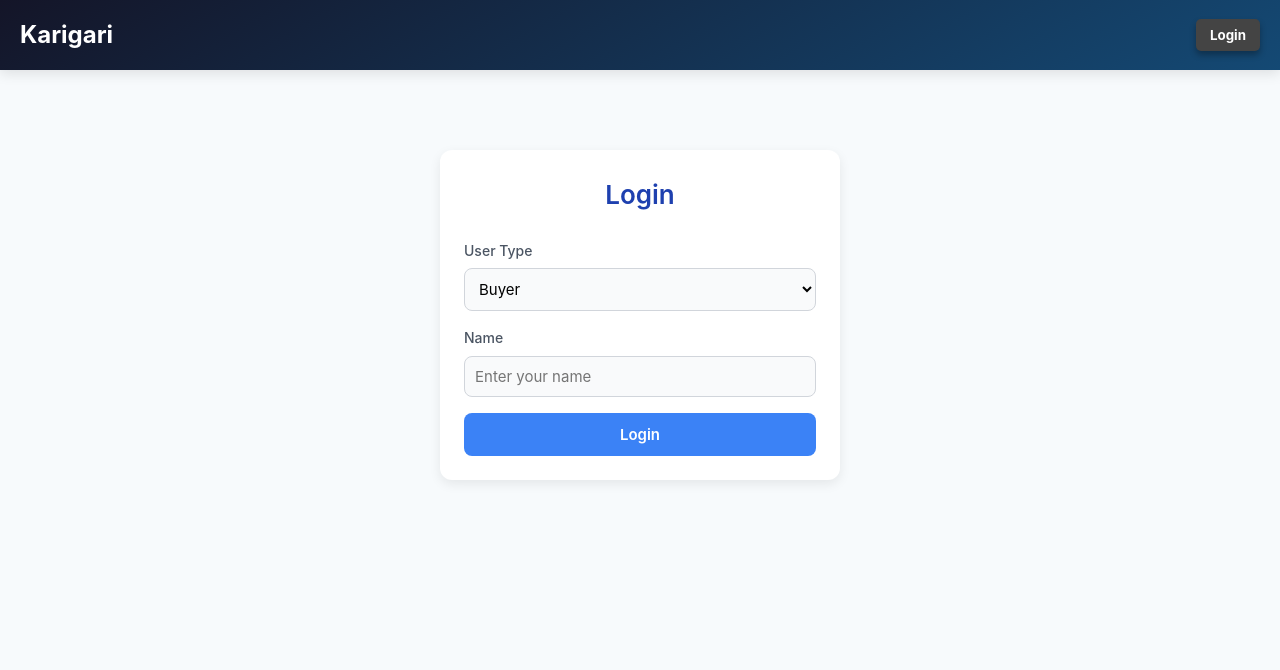
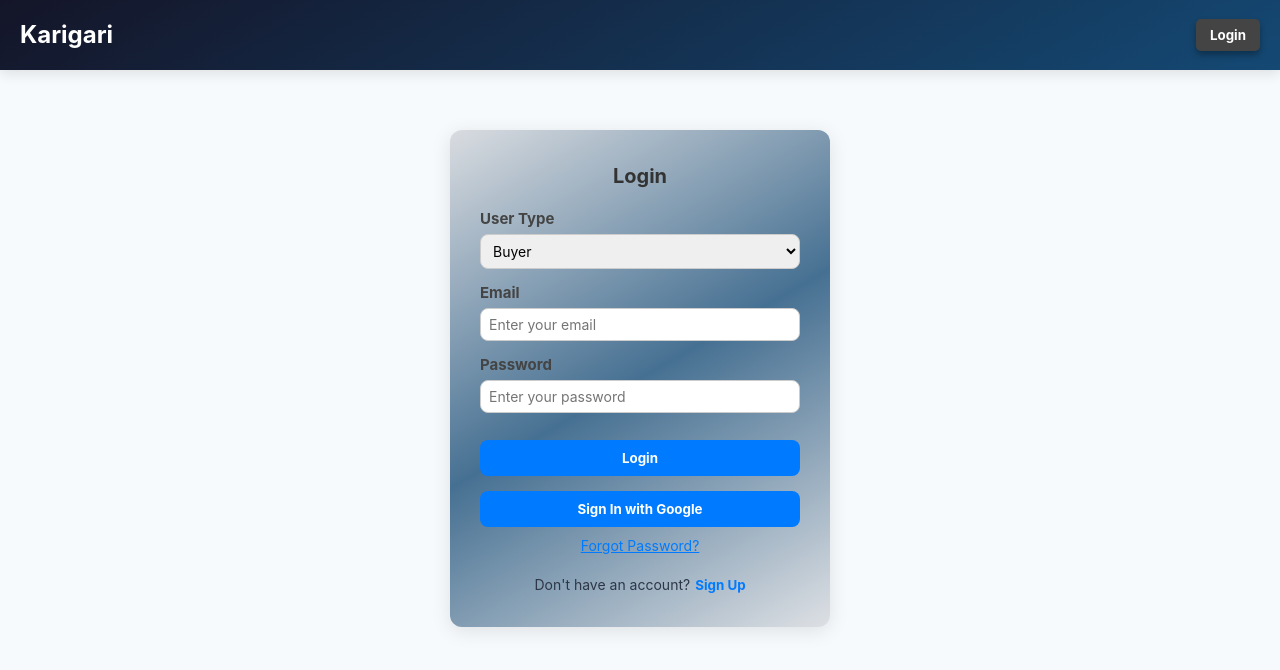
Before and after one commit to Jitankasarkar/prototype, a React (Vite) app: page / in a window 1280 px wide. Both pictures are taken after a click on the button "Login". Shown: the top 670 px of the page. Built offline with nearby package versions, Linux system fonts and the light colour scheme.

Commit message:
firebase authentication

```diff
--- a/index.html
+++ b/index.html
@@ -5,7 +5,7 @@
     <link rel="icon" type="image/svg+xml" href="/vite.svg" />
     <meta name="viewport" content="width=device-width, initial-scale=1.0" />
     <link rel="stylesheet" href="https://cdnjs.cloudflare.com/ajax/libs/font-awesome/6.7.2/css/all.min.css" integrity="sha512-Evv84Mr4kqVGRNSgIGL/F/aIDqQb7xQ2vcrdIwxfjThSH8CSR7PBEakCr51Ck+w+/U6swU2Im1vVX0SVk9ABhg==" crossorigin="anonymous" referrerpolicy="no-referrer" />
-    <title>Vite + React</title>
+    <title>Karigari</title>
   </head>
   <body>
     <div id="root"></div>
--- a/package.json
+++ b/package.json
@@ -13,6 +13,7 @@
     "deploy": "gh-pages -d dist"
   },
   "dependencies": {
+    "firebase": "^11.9.0",
     "react": "^19.1.0",
     "react-dom": "^19.1.0"
   },
--- a/src/App.jsx
+++ b/src/App.jsx
@@ -1,4 +1,7 @@
 import { useState, useEffect } from 'react';
+import { auth, provider } from './firebase';
+import { signInWithPopup, signOut } from 'firebase/auth';
+
 import NavBar from './components/NavBar';
 import HomePage from './components/HomePage';
 import LoginPage from './components/LoginPage';
@@ -13,7 +16,6 @@ const initialProducts = [
 function App() {
   const [user, setUser] = useState(null);
   const [products, setProducts] = useState(initialProducts);
-
   const [currentPage, setCurrentPage] = useState('home');
 
   useEffect(() => {
@@ -36,10 +38,36 @@ function App() {
     localStorage.setItem('user', JSON.stringify(newUser));
   };
 
-  const handleLogout = () => {
-    setUser(null);
-    setCurrentPage('home');
-    localStorage.removeItem('user');
+  const handleGoogleLogin = async () => {
+    try {
+      const result = await signInWithPopup(auth, provider);
+      const loggedInUser = result.user;
+      const newUser = {
+        type: 'buyer', // default or later let them choose
+        name: loggedInUser.displayName,
+        email: loggedInUser.email,
+        photoURL: loggedInUser.photoURL,
+        google: true
+      };
+      setUser(newUser);
+      setCurrentPage('buyer');
+      localStorage.setItem('user', JSON.stringify(newUser));
+    } catch (error) {
+      console.error("Google login failed", error);
+    }
+  };
+
+  const handleLogout = async () => {
+    try {
+      if (user?.google) {
+        await signOut(auth);
+      }
+      setUser(null);
+      setCurrentPage('home');
+      localStorage.removeItem('user');
+    } catch (error) {
+      console.error("Logout failed", error);
+    }
   };
 
   const handleReset = () => {
@@ -60,13 +88,14 @@ function App() {
         user={user}
         currentPage={currentPage}
         onLoginClick={() => setCurrentPage('login')}
+        onGoogleLogin={handleGoogleLogin}
         onHomeClick={() => setCurrentPage('home')}
         onLogout={handleLogout}
         onReset={handleReset}
       />
       <div className="container">
         {currentPage === 'home' && <HomePage />}
-        {currentPage === 'login' && <LoginPage onLogin={handleLogin} />}
+        {currentPage === 'login' && <LoginPage onLogin={handleLogin} onGoogleLogin={handleGoogleLogin} />}
         {currentPage === 'seller' && <SellerDashboard products={products} addProduct={addProduct} />}
         {currentPage === 'buyer' && <BuyerDashboard products={products} />}
       </div>
--- a/src/components/LoginPage.jsx
+++ b/src/components/LoginPage.jsx
@@ -1,24 +1,66 @@
 import { useState } from 'react';
+import { auth, provider } from '../firebase';
+import {
+  signInWithEmailAndPassword,
+  signInWithPopup,
+  sendPasswordResetEmail,
+  createUserWithEmailAndPassword,
+} from 'firebase/auth';
 
 function LoginPage({ onLogin }) {
   const [userType, setUserType] = useState('buyer');
-  const [userName, setUserName] = useState('');
+  const [email, setEmail] = useState('');
+  const [password, setPassword] = useState('');
+  const [isSignup, setIsSignup] = useState(false);
   const [error, setError] = useState('');
 
-  const handleSubmit = (e) => {
+  const handleSubmit = async (e) => {
     e.preventDefault();
-    if (userName.trim()) {
-      setError('');
-      onLogin(userType, userName);
-    } else {
-      setError('Please enter a name');
+    if (!email || !password) {
+      return setError('Please fill in all fields');
+    }
+
+    try {
+      if (isSignup) {
+        await createUserWithEmailAndPassword(auth, email, password);
+      } else {
+        await signInWithEmailAndPassword(auth, email, password);
+      }
+
+      // Get displayName from email if needed
+      const name = email.split('@')[0];
+      onLogin(userType, name);
+    } catch (err) {
+      setError(err.message);
+    }
+  };
+
+  const handleForgotPassword = async () => {
+    if (!email) {
+      return setError('Enter your email to reset password');
+    }
+    try {
+      await sendPasswordResetEmail(auth, email);
+      setError('Password reset link sent! Check your inbox.');
+    } catch (err) {
+      setError(err.message);
+    }
+  };
+
+  const handleGoogleSignIn = async () => {
+    try {
+      const result = await signInWithPopup(auth, provider);
+      const user = result.user;
+      onLogin(userType, user.displayName || user.email.split('@')[0]);
+    } catch (err) {
+      setError(err.message);
     }
   };
 
   return (
     <div className="login-container">
-      <h2 className="login-title">Login</h2>
-      <div className="login-form">
+      <h2 className="login-title">{isSignup ? 'Sign Up' : 'Login'}</h2>
+      <form className="login-form" onSubmit={handleSubmit}>
         <div className="form-group">
           <label className="form-label">User Type</label>
           <select
@@ -30,21 +72,50 @@ function LoginPage({ onLogin }) {
             <option value="seller">Seller</option>
           </select>
         </div>
+
         <div className="form-group">
-          <label className="form-label">Name</label>
+          <label className="form-label">Email</label>
           <input
-            type="text"
-            value={userName}
-            onChange={(e) => setUserName(e.target.value)}
+            type="email"
+            value={email}
+            onChange={(e) => setEmail(e.target.value)}
             className="form-input"
-            placeholder="Enter your name"
+            placeholder="Enter your email"
           />
-          {error && <p className="form-error">{error}</p>}
         </div>
-        <button onClick={handleSubmit} className="form-button">
-          Login
+
+        <div className="form-group">
+          <label className="form-label">Password</label>
+          <input
+            type="password"
+            value={password}
+            onChange={(e) => setPassword(e.target.value)}
+            className="form-input"
+            placeholder="Enter your password"
+          />
+        </div>
+
+        {error && <p className="form-error">{error}</p>}
+
+        <button type="submit" className="form-button">
+          {isSignup ? 'Sign Up' : 'Login'}
         </button>
-      </div>
+
+        <button type="button" className="form-button" onClick={handleGoogleSignIn}>
+          Sign In with Google
+        </button>
+
+        <button type="button" className="form-link" onClick={handleForgotPassword}>
+          Forgot Password?
+        </button>
+
+        <p className="form-toggle">
+          {isSignup ? 'Already have an account?' : "Don't have an account?"}
+          <button type="button" onClick={() => setIsSignup(!isSignup)}>
+            {isSignup ? 'Login' : 'Sign Up'}
+          </button>
+        </p>
+      </form>
     </div>
   );
 }
--- /dev/null
+++ b/src/firebase.js
@@ -0,0 +1,20 @@
+import { initializeApp } from 'firebase/app';
+import { getAuth, GoogleAuthProvider} from 'firebase/auth';
+
+const firebaseConfig = {
+  apiKey: "AIzaSyAyJWATb-0nlcawEXMSrnxi4G3uF_MLOQM",
+  authDomain: "karigari-41668.firebaseapp.com",
+  databaseURL: "https://karigari-41668-default-rtdb.firebaseio.com",
+  projectId: "karigari-41668",
+  storageBucket: "karigari-41668.firebasestorage.app",
+  messagingSenderId: "751065713019",
+  appId: "1:751065713019:web:bfd194ab1bb3afe4e955de",
+  measurementId: "G-0RN31N4XPL"
+};
+
+const app = initializeApp(firebaseConfig);
+
+const auth = getAuth(app);
+const provider = new GoogleAuthProvider();
+
+export { auth, provider };
--- a/src/index.css
+++ b/src/index.css
@@ -34,6 +34,25 @@ body {
 
 .logo:hover {
   color: #00d9ff;
+}
+.navbar-right {
+  display: flex;
+  align-items: center;
+  gap: 10px;
+}
+.logout-button {
+  padding: 8px 12px;
+  background-color: #ff6600;
+  color: white;
+  border: none;
+  border-radius: 4px;
+  cursor: pointer;
+}
+.profile-pic {
+  width: 40px;
+  height: 40px;
+  border-radius: 50%;
+  object-fit: cover;
 }
 
 /* Menu Icon */
@@ -233,7 +252,8 @@ body {
   text-align: left;
   color: white;
   bottom: 25px;
-
+  background: transparent;
+  backdrop-filter: blur(5px);
 }
 /* i{
   height: 30px;
@@ -251,9 +271,9 @@ body {
  /* } */
  .welcome-icons .fa-brands{
   /* color: #ffffff; */
-  height: 23px;
-  width: 23px;
-  gap: 10px;
+  height: 20px;
+  width: 20px;
+  /* gap: 15px; */
   font-size: 1.6rem;
    color: rgba(255, 255, 255, 0.605);
    /* transition:  0.3s ease; */
@@ -261,8 +281,8 @@ body {
  }
  .welcome-icons .fa-solid{
    /* color: #ffffff; */
-  height: 23px;
-  width: 23px;
+  height: 20px;
+  width: 20px;
    font-size: 1.6rem;
     color: rgba(255, 255, 255, 0.605);
   /* transition:  0.2s ease-out; */
@@ -275,7 +295,7 @@ body {
   /* justify-content: flex-end; */
   /* flex-direction: column; */
   top: 25px;
-  gap: 28px;
+  gap: 33px;
 
 
 
@@ -581,84 +601,99 @@ background-color: #224172;
 
 /* LoginPage Styles */
 .login-container {
-  width: 100%;
+  /* display: inline-block; */
   max-width: 400px;
-  margin: 80px auto;
-  background-color: #fff;
-  padding: 24px;
+  margin: 60px auto;
+  padding: 30px;
+  background: linear-gradient(150deg, #14152821, #144974c7, #1415281d);
   border-radius: 12px;
-  box-shadow: 0 4px 12px rgba(0, 0, 0, 0.08);
-  transition: transform 0.3s ease;
+  box-shadow: 0 4px 20px rgba(0, 0, 0, 0.1);
+  font-family: 'Segoe UI', sans-serif;
+  /* transition: color 0.3s ease; */
 }
 
-.login-container:hover {
-  transform: translateY(-2px);
-}
+
 
 .login-title {
-  font-size: 26px;
-  font-weight: 600;
   text-align: center;
-  margin-bottom: 24px;
-  color: #1e40af;
+  font-size: 24px;
+  margin-bottom: 20px;
+  color: #333;
 }
-
 .login-form {
-  display: flex;
-  flex-direction: column;
-  gap: 16px;
-}
-
-.form-group {
   display: flex;
   flex-direction: column;
 }
 
+.form-group {
+  margin-bottom: 15px;
+}
+
 .form-label {
-  font-size: 14px;
-  font-weight: 500;
-  margin-bottom: 6px;
-  color: #4b5563;
+  font-weight: 600;
+  margin-bottom: 5px;
+  display: block;
+  color: #444;
 }
 
 .form-input,
 .form-select {
+  width: 100%;
+  padding: 10px 12px;
+  border: 1px solid #ccc;
+  border-radius: 8px;
+  outline: none;
+  font-size: 15px;
+  transition: 0.2s ease-in-out;
+}
+.form-input:focus,
+.form-select:focus {
+  border-color: #007bff;
+  box-shadow: 0 0 0 3px rgba(0, 123, 255, 0.1);
+}
+.form-button {
+  margin-top: 10px;
   padding: 10px;
-  border: 1px solid #d1d5db;
+  background-color: #007bff;
+  color: white;
+  border: none;
   border-radius: 8px;
-  font-size: 15px;
-  background-color: #f9fafb;
-  transition: border-color 0.2s ease, box-shadow 0.2s ease;
+  font-weight: bold;
+  cursor: pointer;
+  transition: background 0.2s ease-in-out;
+}
+.form-button:hover {
+  background-color: #0056b3;
+}
+.form-link {
+  margin-top: 10px;
+  background: none;
+  border: none;
+  color: #007bff;
+  text-decoration: underline;
+  cursor: pointer;
+  padding: 0;
+  font-size: 14px;
+}
+.form-toggle {
+  text-align: center;
+  margin-top: 20px;
+  font-size: 14px;
+}
+.form-toggle button {
+  background: none;
+  border: none;
+  color: #007bff;
+  font-weight: bold;
+  cursor: pointer;
+  padding-left: 5px;
 }
 
-.form-input:focus,
-.form-select:focus {
-  outline: none;
-  border-color: #3b82f6;
-  box-shadow: 0 0 0 3px rgba(59, 130, 246, 0.1);
-}
 
 .form-error {
-  color: #ef4444;
+  color: red;
   font-size: 13px;
-  margin-top: 6px;
-}
-
-.form-button {
-  background-color: #3b82f6;
-  color: #fff;
-  border: none;
-  padding: 12px;
-  border-radius: 8px;
-  cursor: pointer;
-  font-size: 15px;
-  font-weight: 600;
-  transition: background-color 0.3s ease, transform 0.2s ease;
-}
-
-.form-button:hover {
-  background-color: #2563eb;
-  transform: translateY(-2px);
+  margin-top: 5px;
 }
 
 /* SellerDashboard Styles */
@@ -1063,3 +1098,50 @@ z-index: 2;
 .reviews-section{
   padding: 40px 0;
 }
+.login-container{
+    max-width: 380px;
+    /* display: block; */
+  }
+
+.login-title{
+  font-size: 20px;
+  margin-bottom: 15px;
+}
+.form-group{
+  margin-bottom: 12px;
+}
+.form-label{
+  font-weight: 500;
+  margin-bottom: 3px;
+
+  font-size: 15px;
+  font-weight: 700;
+}
+.form-input,
+.form-select {
+  width: 100%;
+  padding: 7px 8px;
+  border: 1px solid #ccc;
+  border-radius: 8px;
+  outline: none;
+  font-size: 14px;
+  transition: 0.2s ease-in-out;
+}
+.form-button {
+
+  margin-top: 15px;
+  padding: 10px;
+  background-color: #007bff;
+  color: white;
+  border: none;
+  border-radius: 8px;
+  font-weight: bold;
+  cursor: pointer;
+  transition: background 0.2s ease-in-out;
+}
+.form-error {
+  color: rgb(255, 3, 3);
+  font-size: 13px;
+  margin-top: 5px;
+  font-weight: 600;
+}
```
Also changed, not shown: src/components/NavBar.jsx (+13 -2 lines), 1 other file (tests, documents, lock files or other folders).
